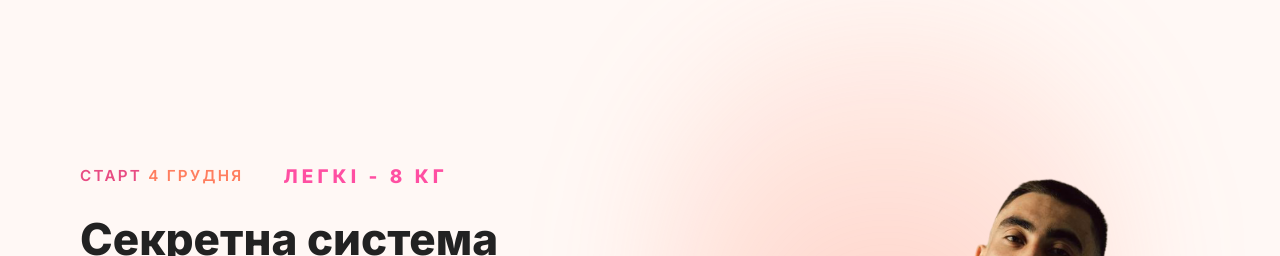
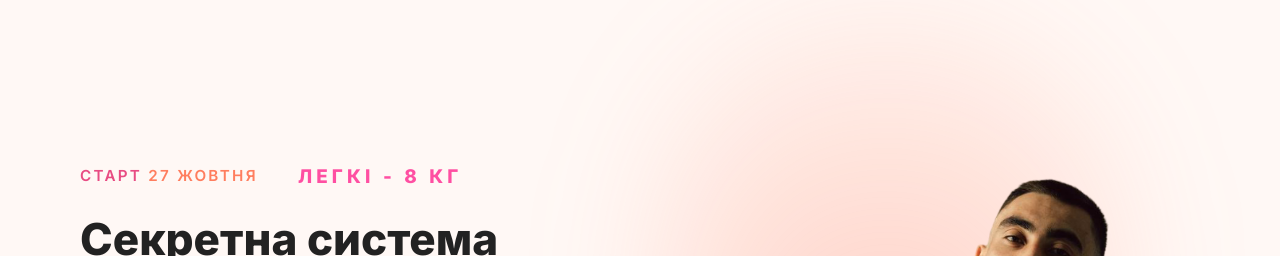
Before and after one commit to eror4044/Oleg_landing, a Next.js app in the folder okbodylab/: page / in a window 1280 px wide. Shown: the top 256 px of the page. Built offline with nearby package versions, Linux system fonts and the light colour scheme; no server answers.

Commit message:
add dynamic start date

```diff
--- a/okbodylab/app/components/HeroSection.tsx
+++ b/okbodylab/app/components/HeroSection.tsx
@@ -6,6 +6,14 @@ import { usePurchaseModal } from './PurchaseModalContext';
 export default function HeroSection() {
   const { openModal } = usePurchaseModal();
 
+  const formatUA = (date: Date) => {
+    return date.toLocaleDateString('uk-UA', {
+      day: 'numeric',
+      month: 'long',
+    });
+  };
+
+  const today = formatUA(new Date());
   return (
     <>
       {/* === HERO === */}
@@ -32,7 +40,7 @@ export default function HeroSection() {
               {/* Верхній ряд */}
               <div className="mb-6 flex flex-wrap items-center gap-x-6 text-[0.85rem] font-semibold uppercase tracking-[0.15em] text-[#e84c83] sm:text-[0.95rem] md:gap-x-10">
                 <span>
-                  Старт <span className="text-[#ff7e5f]">4 грудня</span>
+                  Старт <span className="text-[#ff7e5f]">{today}</span>
                 </span>
                 <span className="text-[#ff4fa2] text-[0.95rem] font-extrabold tracking-[0.22em] sm:text-[1.05rem] lg:text-[1.18rem]">
                   Легкі - 8 кг
```
